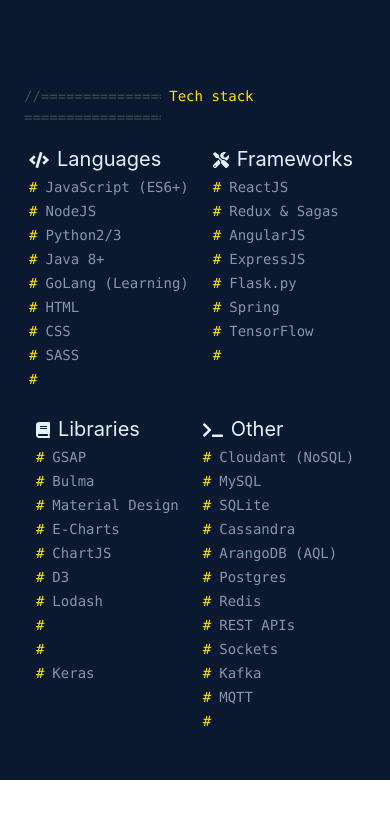
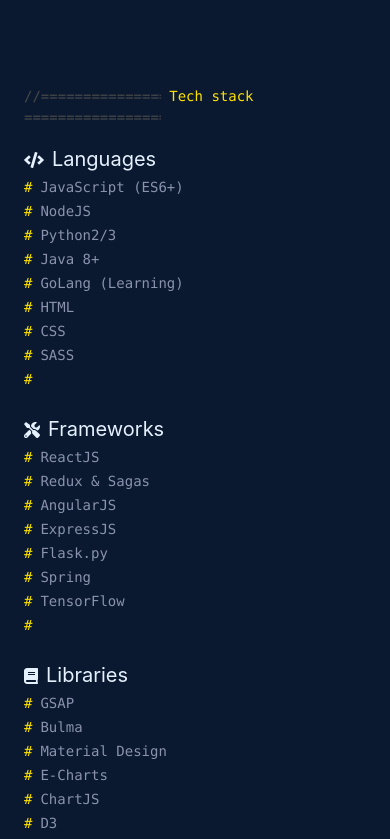
Before and after one commit to JackHanley26/jackhanley.io, a Next.js app: page / in a window 390 px wide. Shown: the part 1480-2319 px from the top of the page. Before the commit the page ends 2260 px from the top, so only its background shows below. Built offline with nearby package versions, Linux system fonts and the light colour scheme.

Commit message:
Tech stack wrapping for mobile fixed

```diff
--- a/pages/index.js
+++ b/pages/index.js
@@ -88,10 +88,10 @@ class Index extends Component {
 
             <Divider label={'Tech stack'}/>
 
-            <div className="columns is-mobile is-multiline is-centered">
+            <div className="columns is-mobile is-multiline">
 
 
-              <div className="column bright-font-color is-narrow">
+              <div className="column tech-column bright-font-color">
                 <FontAwesomeIcon icon={faCode}/>
                 <span className="tech-title">Languages</span>
                 <div className="tech-list dull-font-color">
@@ -106,7 +106,7 @@ class Index extends Component {
                 </div>
               </div>
 
-              <div className="column bright-font-color is-narrow">
+              <div className="column tech-column bright-font-color">
                 <FontAwesomeIcon icon={faTools}/>
                 <span className="tech-title">Frameworks</span>
                 <div className="tech-list dull-font-color">
@@ -121,7 +121,7 @@ class Index extends Component {
                 </div>
               </div>
 
-              <div className="column bright-font-color is-narrow">
+              <div className="column tech-column bright-font-color">
                 <FontAwesomeIcon icon={faBook}/>
                 <span className="tech-title">Libraries</span>
                 <div className="tech-list dull-font-color">
@@ -136,7 +136,7 @@ class Index extends Component {
                 </div>
               </div>
 
-              <div className="bright-font-color column is-narrow">
+              <div className="column tech-column bright-font-color">
                 <FontAwesomeIcon icon={faTerminal}/>
                 <span className="tech-title">Other</span>
                 <div className="tech-list dull-font-color">
--- a/styles/styles.sass
+++ b/styles/styles.sass
@@ -135,4 +135,4 @@ a
     overflow: hidden
 
 .tech-column
-  max-width: 25%
+  min-width: 12rem
```
